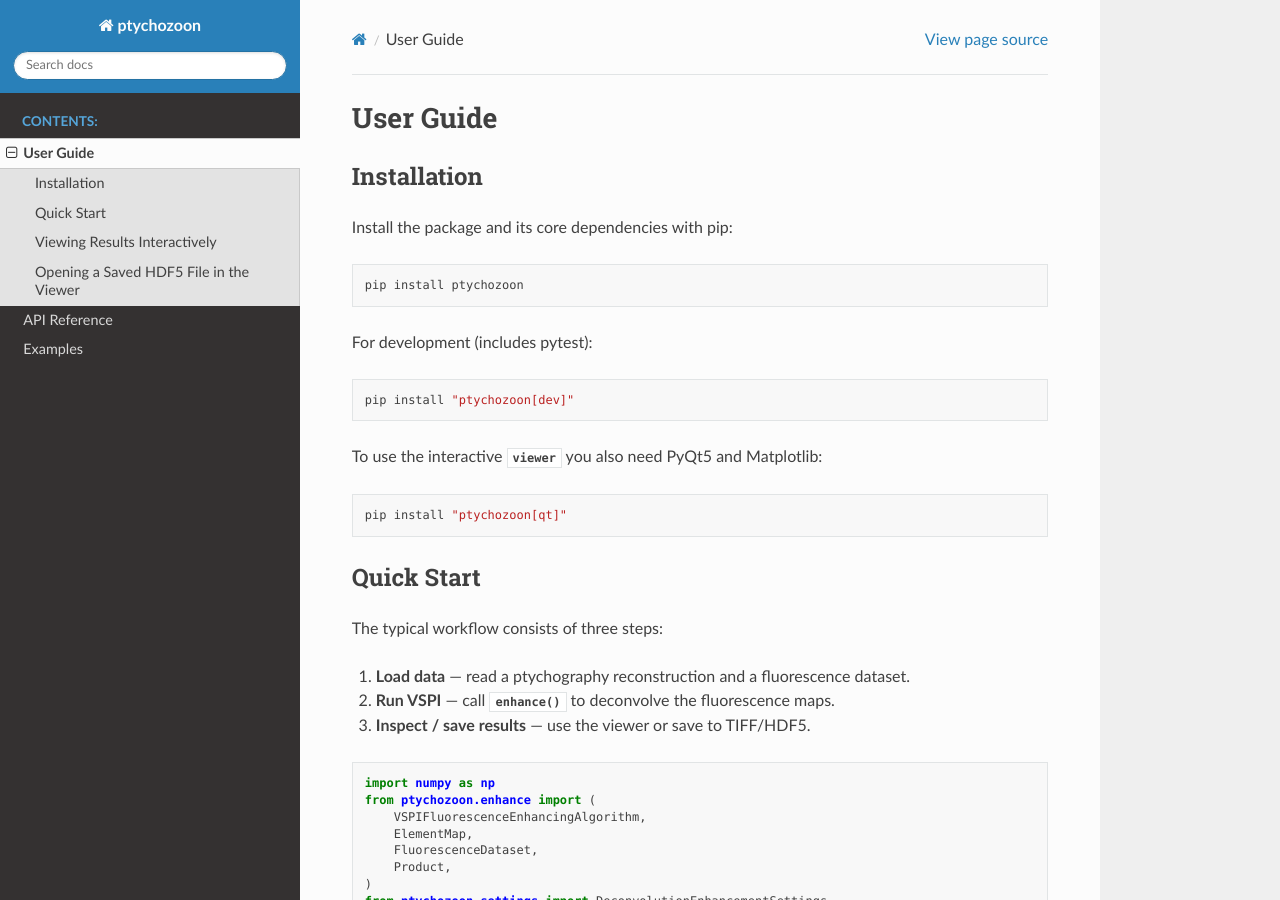
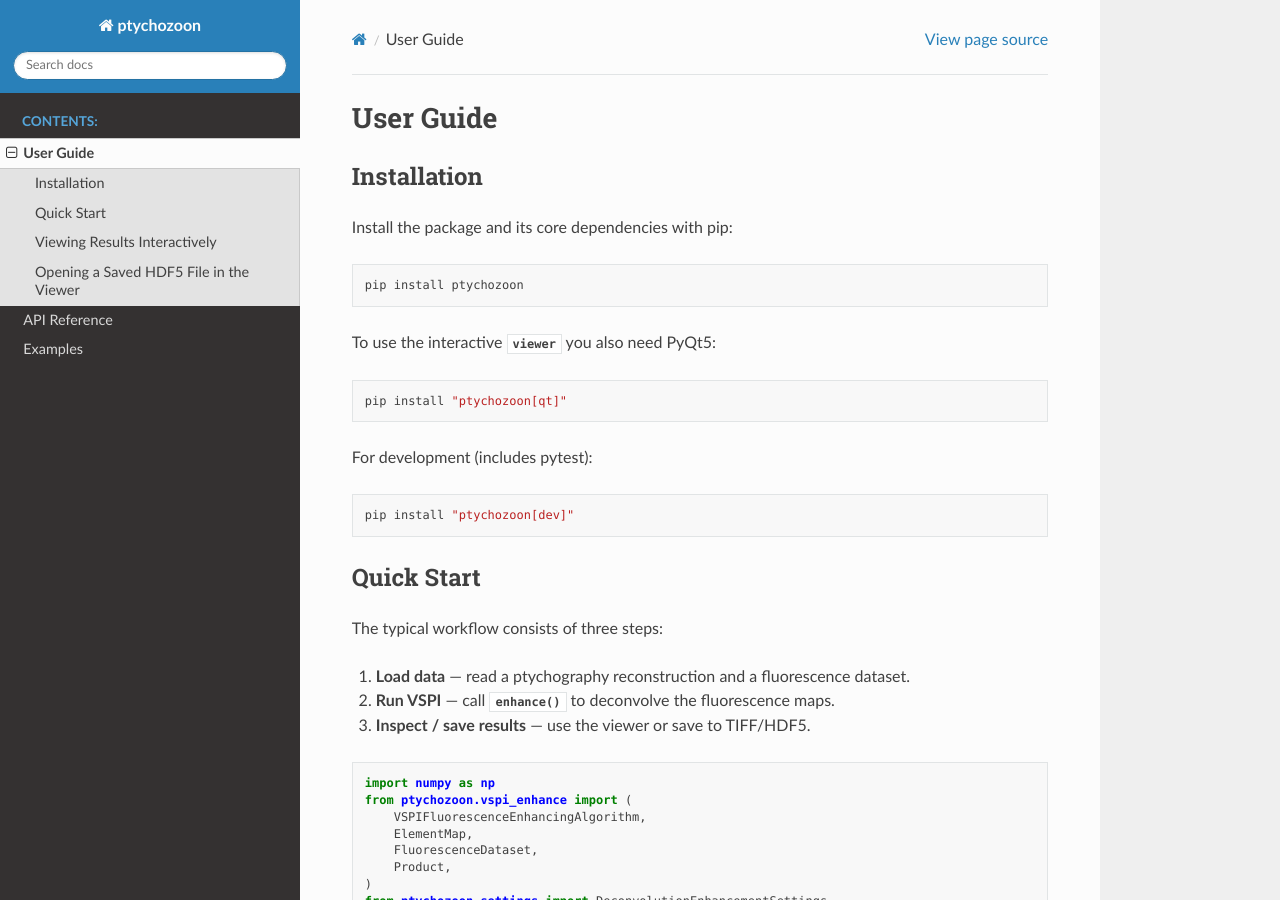
Before and after one commit to AdvancedPhotonSource/ptychozoon, a Sphinx documentation site: the page built from docs/user_guide.rst, in a window 1280 px wide and 900 px high. Built offline with Sphinx 7.4.7 and the Read the Docs theme 3.1.0, drawn with Linux system fonts in a browser that asks for light colours; pages that are not in the unit, such as notebooks, are missing from menus.

```diff
--- a/docs/user_guide.rst
+++ b/docs/user_guide.rst
@@ -10,18 +10,17 @@ Install the package and its core dependencies with pip:
 
    pip install ptychozoon
 
+To use the interactive :mod:`~ptychozoon.viewer` you also need PyQt5:
+
+.. code-block:: bash
+
+   pip install "ptychozoon[qt]"
+
 For development (includes pytest):
 
 .. code-block:: bash
 
    pip install "ptychozoon[dev]"
-
-To use the interactive :mod:`~ptychozoon.viewer` you also need PyQt5 and
-Matplotlib:
-
-.. code-block:: bash
-
-   pip install "ptychozoon[qt]"
 
 Quick Start
 -----------
@@ -29,14 +28,14 @@ Quick Start
 The typical workflow consists of three steps:
 
 1. **Load data** — read a ptychography reconstruction and a fluorescence dataset.
-2. **Run VSPI** — call :meth:`~ptychozoon.enhance.VSPIFluorescenceEnhancingAlgorithm.enhance`
+2. **Run VSPI** — call :meth:`~ptychozoon.vspi_enhance.VSPIFluorescenceEnhancingAlgorithm.enhance`
    to deconvolve the fluorescence maps.
 3. **Inspect / save results** — use the viewer or save to TIFF/HDF5.
 
 .. code-block:: python
 
    import numpy as np
-   from ptychozoon.enhance import (
+   from ptychozoon.vspi_enhance import (
        VSPIFluorescenceEnhancingAlgorithm,
        ElementMap,
        FluorescenceDataset,
--- a/pyproject.toml
+++ b/pyproject.toml
@@ -5,7 +5,7 @@ build-backend = "setuptools.build_meta"
 [project]
 name = "ptychozoon"
 version = "0.1.0"
-description = "A Python package for ptychography processing"
+description = "Ptychozoon: a GPU-accelerated python library for ptychography-enhanced x-ray fluorescence."
 readme = "README.md"
 requires-python = ">=3.8"
 license = {text = "MIT"}
```
Also changed, not shown: README.md (+10 -16 lines).
